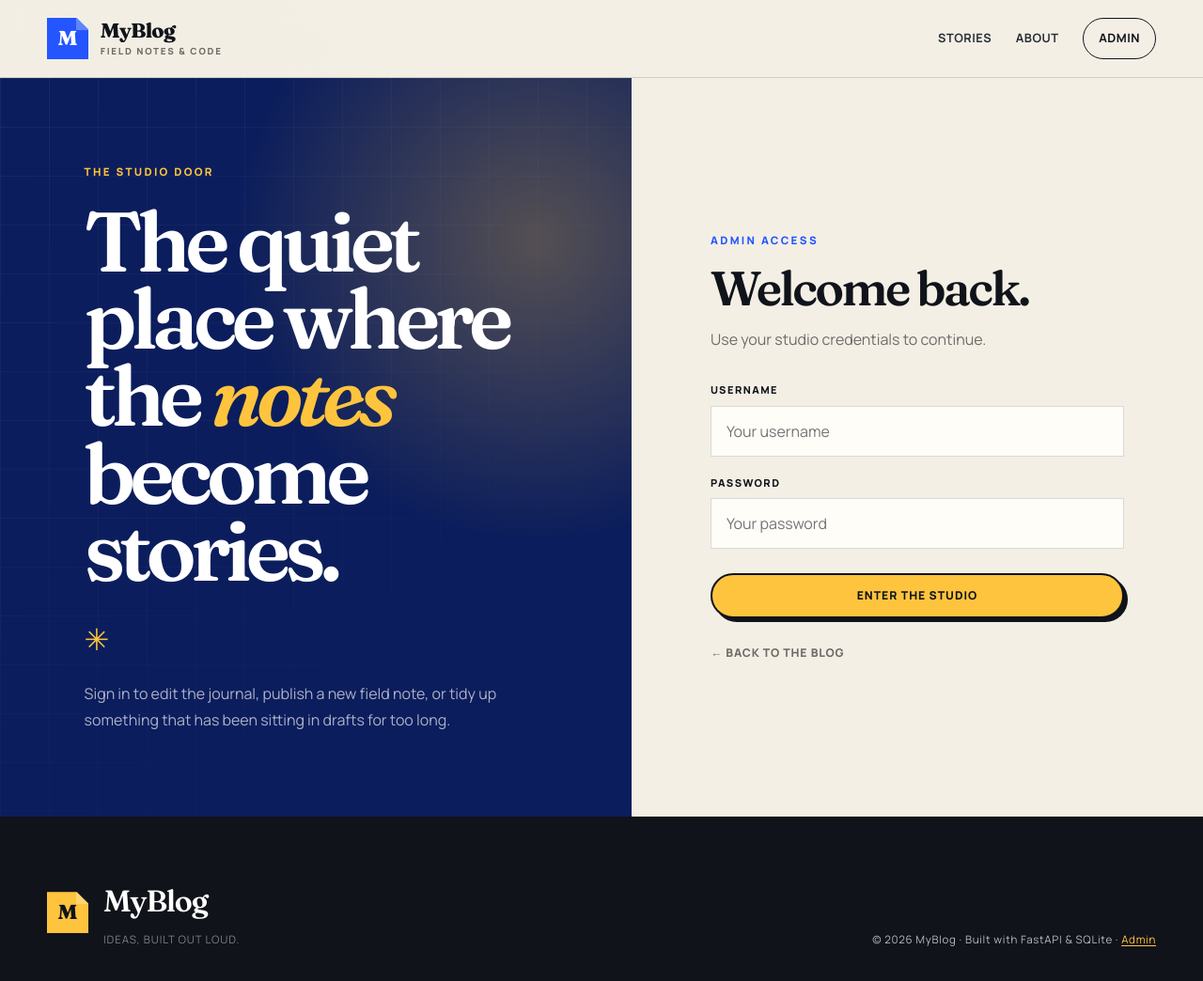
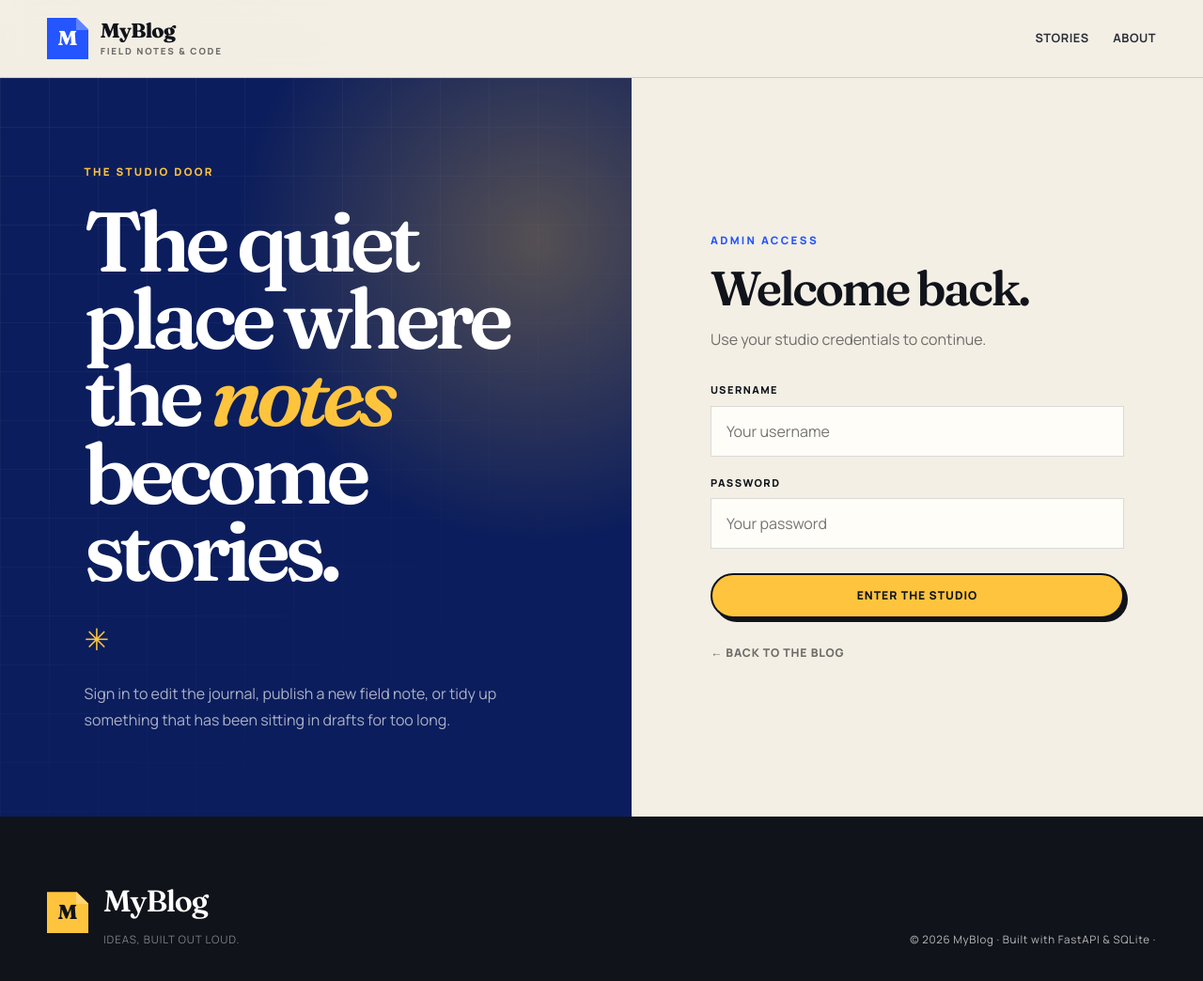
Before and after one commit to emaodoh/personal-blog, a FastAPI app: page /login in a window 1280 px wide. Shown: the whole page at 94% size. Run offline with FastAPI, Linux system fonts and the light colour scheme; parts of the project's set-up code (start-up, migrations or seed data) failed here and were passed over.

Commit message:
feat: remove admin login from public interface

```diff
--- a/templates/base.html
+++ b/templates/base.html
@@ -26,7 +26,6 @@
             <nav class="site-nav" aria-label="Primary navigation">
                 <a href="{{ url_for('home') }}#articles">Stories</a>
                 <a href="{{ url_for('home') }}#about">About</a>
-                <a class="nav-pill" href="{{ url_for('login') }}">Admin</a>
             </nav>
         </div>
     </header>
@@ -46,7 +45,7 @@
                 </div>
             </div>
             <p class="footer-meta">
-                © 2026 MyBlog · Built with FastAPI &amp; SQLite · <a href="{{ url_for('login') }}">Admin</a>
+                © 2026 MyBlog · Built with FastAPI &amp; SQLite ·
             </p>
         </div>
     </footer>
```
